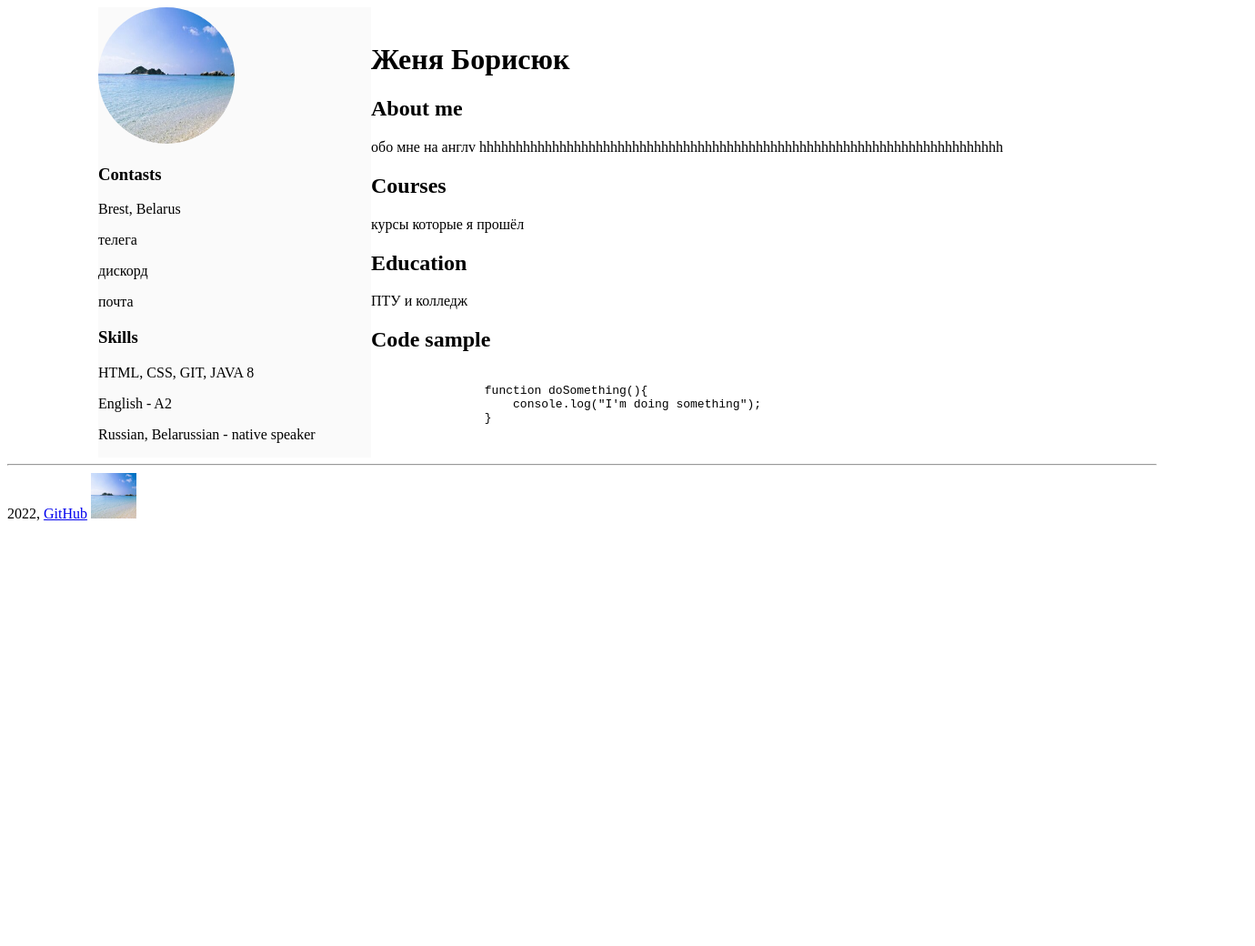
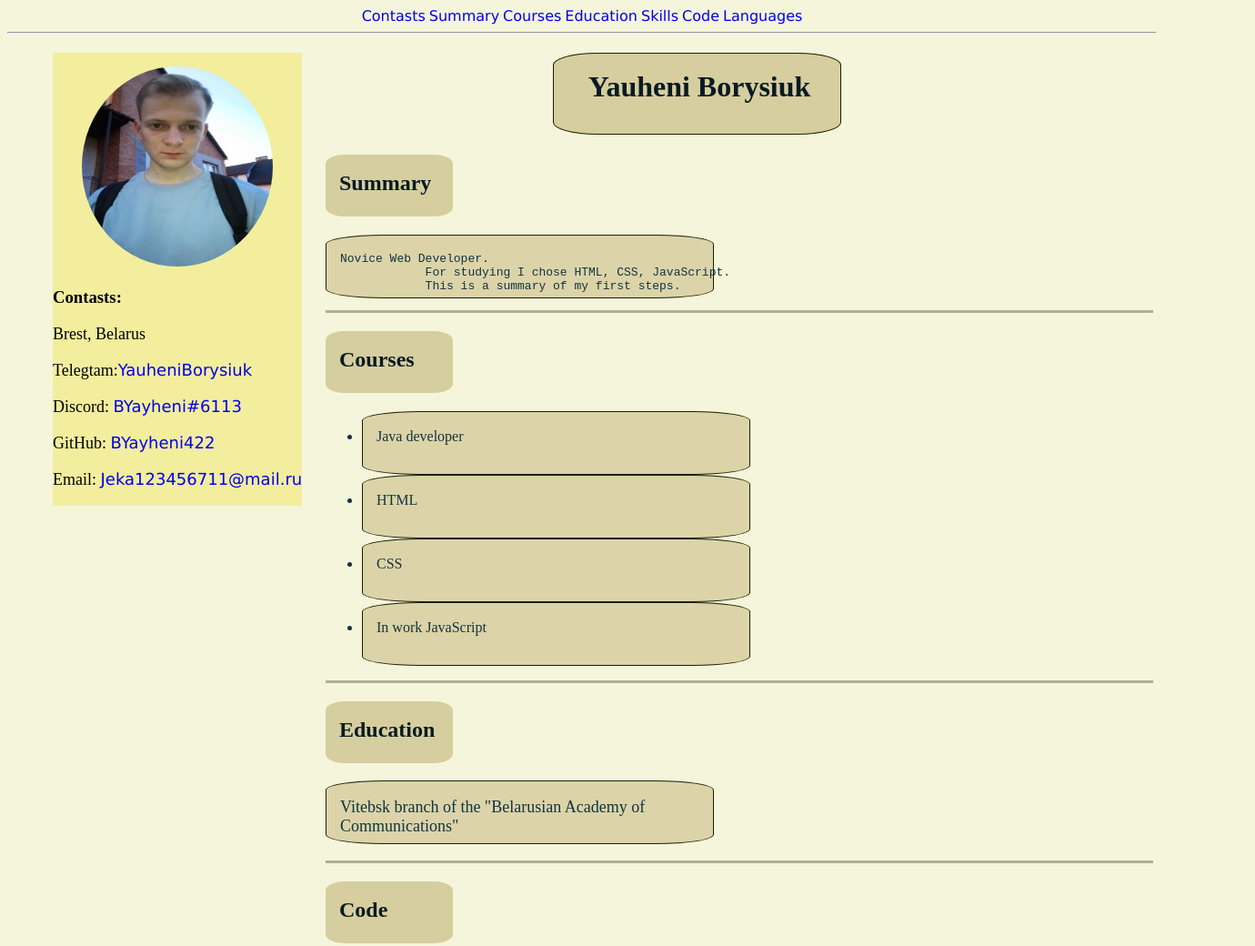
Before and after one commit to BYayheni422/rsschool-cv, a plain HTML site: page index.html in a window 1280 px wide. Shown: the top 1040 px of the page at 91% size, 1380 px wide, since content can reach past the window. Before the commit the page ends 800 px from the top, so only its background shows below. Drawn offline with Linux system fonts and the light colour scheme; files whose address does not match are found by name.

Commit message:
init: add

```diff
--- a/index.html
+++ b/index.html
@@ -6,53 +6,77 @@
     <meta name="viewport" content="width=device-width, initial-scale=1.0">
     <link rel="stylesheet" type="text/css" href="style.css">
     <link rel="icon" href="assets/img/1505483786080.jpg">
-    <title>Женя Борисюк</title>
+    <title>Yayheni Borysiyk</title>
 </head>
-<body>
+<body style="background-color:beige"><center><a href="#Cotnacs">Contasts</a>
+    <a href="#summary">Summary</a>
+    <a href="#Courses">Courses</a>
+    <a href="#Education">Education</a>
+    <a href="#Skills">Skills</a>
+    <a href="#Code">Code</a>
+    <a href="#Languages">Languages</a></center>
+    <hr/>
+
     <aside>
-        <img class="myphoto" src="assets/img/1505483786080.jpg">
-        <div class="skills">
-            <div>
-                <h3>Contasts</h3>
+        <center>
+             <img class="myphoto" src="C:\Users\Евгений\Desktop\rsschool.test\cv\rsschool-cv\assets\img\photo_2022-12-17_20-22-02.jpg"></center>
+            <div class="Obzor" id="Cotnacs">
+                <h3 >Contasts:</h3>
                 <p>Brest, Belarus</p>
-                <p>телега</p>
-                <p>дискорд</p>
-                <p>почта</p>
-            </div>
-            <div>
-                <h3>Skills</h3>
-                <p>HTML, CSS, GIT, JAVA 8</p>
-                <p>English - A2</p>
-                <p>Russian, Belarussian - native speaker</p>
+                <p>Telegtam:<a href="@YauheniBorysiuk">YauheniBorysiuk</a></p>
+                <p>Discord: <a href="BYayheni#6113">BYayheni#6113</a></p>
+                <p>GitHub: <a href="https://github.com/BYayheni422">BYayheni422</a></p>
+                <p>Email: <a href="https://e.mail.ru/inbox/?back=1&afterReload=1" >Jeka123456711@mail.ru</a></p>
             </div>
         </div>
     </aside>
-    <side class="cv">
-        <h1>Женя Борисюк</h1>
-        <h2>About me</h2>
-        <p>обо мне на англv hhhhhhhhhhhhhhhhhhhhhhhhhhhhhhhhhhhhhhhhhhhhhhhhhhhhhhhhhhhhhhhhhhhhhhhh</p>
-        <h2>Courses</h2>
-        <p>курсы которые я прошёл</p>
-        <h2>Education</h2>
-        <p>ПТУ и колледж</p>
-        <h2>Code sample</h2>
-        <pre>
-            <code>
-                function doSomething(){
-                    console.log("I'm doing something");
-                }
-            </code>
+    <class="cv">
+        <h1 class="card">&nbsp;&nbsp; Yauheni Borysiuk</h1>
+        <h2  class="card2" id="Summary">Summary</h2>
+        <pre id="block1" class="ger1">Novice Web Developer.
+            For studying I chose HTML, CSS, JavaScript.
+            This is a summary of my first steps.</pre>
+            <div class="line"></div>
+        <h2 class="card2"  id="Courses">Courses</h2>
+          <ul><li id="block1" class="ger1">Java developer </li>
+            <li id="block1" class="ger1" >HTML</li>
+            <li id="block1" class="ger1">CSS</li>
+            <li id="block1" class="ger1"> In work JavaScript</li>
+        </ul>
+        <div class="line"></div>
+        <h2 class="card2"  id="Education">Education</h2>
+        <p id="block1" class="ger1">Vitebsk branch of the "Belarusian Academy of Communications"</p>
+        <div class="line"></div>
+        <h2  class="card2" id="Code">Code</h2>
+        <code><pre id="block1" class="ger1" id="COde">function doSomething(){
+            console.log("I'm doing something");
+        }
         </pre>
+
+        </code>
+        <div class="line"></div>
+        <div>
+            <h3 class="card2"  id="Skills">Skills</h3>
+            <ul>
+                <li  id="block1" class="ger1">HTML</li>
+            <li  id="block1" class="ger1">CSS</li>
+            <li  id="block1" class="ger1">JAVA 8JAVA 8</li>
+            <li  id="block1" class="ger1"> GIT</li>
+            <li  id="block1" class="ger1">JavaScript</li>
+            </ul>
+        </div>
+        <h3 class="card2"  id="Skills" id="Languages">Languages</h3>
+           <ul> <li id="block1" class="ger1">English - A2</li>
+            <li id="block1" class="ger1">Russian, Belarussian - native speaker</li></ul>
+        </div>
     </side>
 
     <footer>
         <hr/>
-        <div>
-            2022,
+        <div class="absolute-position">
             <a href="https://github.com/BYayheni422">GitHub</a>
-            <a href="https://rs.school
-            ">
-                <img src="assets/img/1505483786080.jpg" width="50px" height="50px">
+            <a href="https://rs.school">
+                <img class="photo" src="C:\Users\Евгений\Desktop\rsschool.test\cv\rsschool-cv\assets\img\logo-rsschool3.png" width="50px" height="50px">
             </a>
         </div>
     </footer>
--- a/style.css
+++ b/style.css
@@ -1,14 +1,82 @@
 img.myphoto {
-    width: 150px;
-    height: 150px;
+    width: 210px;
+    height: 220px;
+    margin-top: 15px;
     border-radius: 50%;
+    margin: center;
 }
 aside{
     float: left;
-    width: 300px;
-    margin-left: 100px;
-    background-color: #fafafa
+    margin-left: 50px;
+    margin-bottom: 250px;
+    background-color: rgba(237, 222, 12, 0.3);)
 }
 .cv{
-    margin-left: 30px;
+    max-width: 1440px;
 }
+
+ .absolute-position {
+            position: absolute;
+            left: 1200px;
+}
+a {
+    text-decoration: none;
+    font-family: Verdana, Geneva, Tahoma, sans-serif;
+}
+p {
+    text-decoration: none;
+    font-size: 18px;
+    font-family: 'Times New Roman', Times, serif;
+}
+.card {
+    color: #091a22;
+    background-color: rgba(144, 115, 18, 0.3);
+    width: 300px;
+    height: 70px;
+    margin-left: 600px;
+    border-radius: 15%;
+    padding-top: 18px;
+    padding-left: 15px;
+    border: 1px solid rgb(24, 32, 1)
+  }
+  .photo{
+    width: 180px;
+  }
+  .card2 {
+    color: #091a22;
+    background-color: rgba(144, 115, 18, 0.3);
+    width: 125px;
+    height: 50px;
+    margin-left: 350px;
+    border-radius: 15%;
+    padding-top: 18px;
+    padding-left: 15px;
+  }
+  .ger1{
+    color: #103343;
+    background-color: rgba(162, 135, 47, 0.3);
+    width: 410px;
+    height: 50px;
+    margin-left: 350px;
+    border-radius: 15%;
+    padding-top: 18px;
+    padding-left: 15px;
+
+  }
+  #block1{
+    color: #103343;
+    background-color: rgba(162, 135, 47, 0.3);
+    width: 410px;
+    height: 50px;
+    margin-left: 350px;
+    border-radius: 15%;
+    padding-top: 18px;
+    padding-left: 15px;
+    border: 1px solid rgb(24, 32, 1)
+  }
+  .line{
+    background-color: rgba(16, 13, 2, 0.3);
+    width: 910px;
+    height: 3px;
+    margin-left: 350px;
+  }
```
Also changed, not shown: assets/img/logo-rsschool3.png (added), assets/img/photo_2022-12-17_20-22-02.jpg (added).
